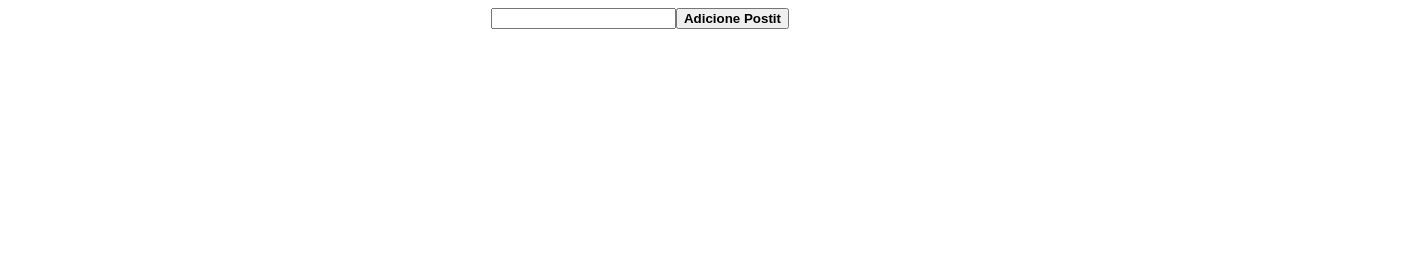
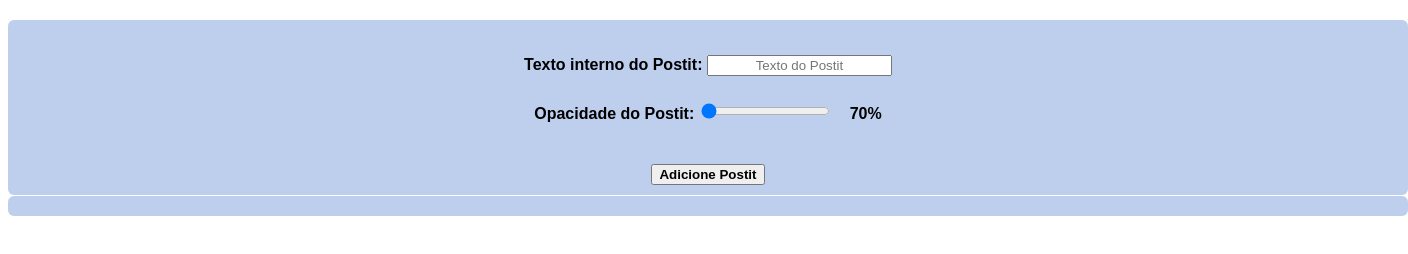
Before and after one commit to Peter-loliveira/Desenvolvimento_Web, a plain HTML site: page postit.html in a window 1280 px wide. Shown: the whole page, 1408 px wide, since content can reach past the window. Drawn offline with Linux system fonts and the light colour scheme.

Commit message:
Função Opacidade dos POSTITS OK

```diff
--- a/css/css_GRIDS.css
+++ b/css/css_GRIDS.css
@@ -16,9 +16,11 @@ a{
     font-size: 20PX;
     display: flex;
     flex-wrap: wrap; /* verificar o que faz depois */
-    justify-content: space-between; /* Ajusta os componente que estiverem ho container de forma igual */
+    /* Ajusta os componente que estiverem ho container de forma igual */
+    justify-content: space-between;
     padding: 20px;
-    align-items: center; /*Alinha os item do conhteiner de forma centralizada na altura*/
+    /* Alinha os item do conhteiner de forma centralizada na altura */
+    align-items: center;
 }
 
 .menu{
--- a/css/postit.css
+++ b/css/postit.css
@@ -1,3 +1,19 @@
 *{
     font-family: Arial, Helvetica, sans-serif;
+
 }
+
+.areaComponentes{
+    background-color: #becfee;
+    border-radius: 6px;
+    margin-bottom: 1px;
+    padding: 10px 0px;
+}
+
+.divs-atributos{
+    margin: 0 auto;
+    margin-top: 25px;
+    border-radius: 5px;
+    width: 500px;
+    align-items: center;
+}
--- a/js/postit.js
+++ b/js/postit.js
@@ -1,34 +1,85 @@
 // var app = document.getElementById("APP")
 var app = document.getElementById("Postit")
+app.style.width = "1400px"
+app.style.margin = "0 auto"
+app.style.marginTop = "20px"
 
+//Cria uma área só para os componente que determinarão as caracteristicas e estilos dos postits
 var divGeral = document.createElement("div")
-// divGeral.setAttribute("id", "areaGeral")
+divGeral.setAttribute("id", "areaGeral")
+divGeral.setAttribute("class", "areaComponentes")
 divGeral.style.textAlign = "Center"
-// divGeral.style.backgroundColor = "blue"
-
 app.appendChild(divGeral)
 
+var divTextoPostit = document.createElement("div")
+divTextoPostit.setAttribute("class", "divs-atributos")
+divTextoPostit.style.alignItems = "center"
+divGeral.appendChild(divTextoPostit)
+
+var divOpacidadePostit = document.createElement("div")
+divOpacidadePostit.setAttribute("class", "divs-atributos")
+divOpacidadePostit.style.alignItems = "center"
+divGeral.appendChild(divOpacidadePostit)
+
+
+var texto = document.createElement("label")
+texto.innerHTML = "Texto interno do Postit: "
+texto.style.fontWeight = "bold"
+
+var inpTexto = document.createElement("input")
+inpTexto.placeholder = "Texto do Postit"
+inpTexto.style.textAlign = "center"
+
+
+
+var lbOpacidade = document.createElement("label")
+lbOpacidade.innerHTML = "Opacidade do Postit: "
+lbOpacidade.style.fontWeight = "bold"
+
+var inpOpacidade = document.createElement("input")
+inpOpacidade.setAttribute("type", "range")
+inpOpacidade.setAttribute("min", 30)
+inpOpacidade.setAttribute("max", 100)
+inpOpacidade.style.marginRight = "20px"
+inpOpacidade.value = "30"
+
+var lbOpacidadeEscolhida = document.createElement("label")
+lbOpacidadeEscolhida.innerHTML = "70%"
+lbOpacidadeEscolhida.style.fontWeight = "bold"
+
+inpOpacidade.onclick = function (params) {
+    lbOpacidadeEscolhida.innerHTML = `${100 - inpOpacidade.value}%`
+}
+
+//adiciona os componentes dessa área
 var btAddPostit = document.createElement("button")
 btAddPostit.innerHTML = "Adicione Postit"
 btAddPostit.style.fontWeight = "bold"
+btAddPostit.style.marginTop = "5px"
 btAddPostit.onclick = function (){
     inserirPostit()
 }
-var inpTexto = document.createElement("input")
 
-var pTexto = document.createElement("p")
-pTexto.innerHTML = "Vamos lá"
-divGeral.appendChild(inpTexto)
+var br = document.createElement("br")
+
+divTextoPostit.appendChild(texto)
+divTextoPostit.appendChild(inpTexto)
+divGeral.appendChild(document.createElement("br"))
+divOpacidadePostit.appendChild(lbOpacidade)
+divOpacidadePostit.appendChild(inpOpacidade)
+divOpacidadePostit.appendChild(lbOpacidadeEscolhida)
+divGeral.appendChild(document.createElement("br"))
+
 divGeral.appendChild(btAddPostit)
-// divGeral.appendChild(pTexto)
 
 var areaPostits = document.createElement("div")
-// areaPostits.style.backgroundColor = "green"
-divGeral.appendChild(areaPostits)
+areaPostits.setAttribute("class", "areaComponentes")
+app.appendChild(areaPostits)
 
 function inserirPostit() {
     let postit = document.createElement("button")
     postit.innerHTML = inpTexto.value
+    postit.setAttribute("class", "postit")
     postit.style.width = "200px"
     postit.style.height = "200px"
     postit.style.borderRadius = "5px"
@@ -39,10 +90,17 @@ function inserirPostit() {
     postit.style.marginLeft = "5px"
     postit.style.fontSize = "15px"
     postit.style.overflow = "auto"
+    postit.style.opacity = `${inpOpacidade.value}%`
+    postit.ondblclick = function () {
+        postit.style.display = "none"
+    }
     postit.style.backgroundColor = gera_cor()
     postit.onclick = function (){
         postit.style.backgroundColor = gera_cor()
     }
+    let textOpacidade = document.createElement("p")
+    textOpacidade.innerHTML = `Opacidade de ${100 - inpOpacidade.value}%`
+    postit.appendChild(textOpacidade)
     areaPostits.appendChild(postit)
 }
 
```
